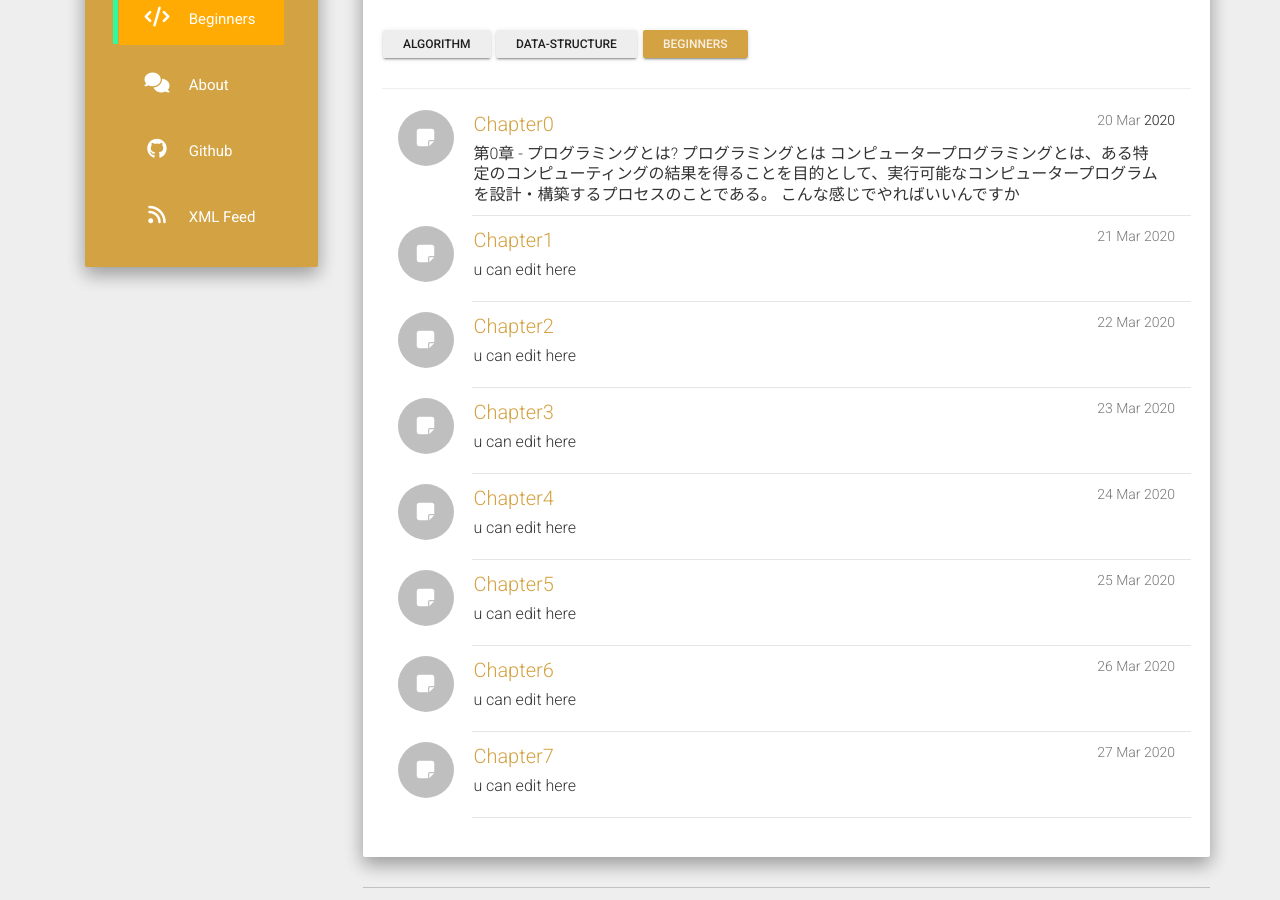
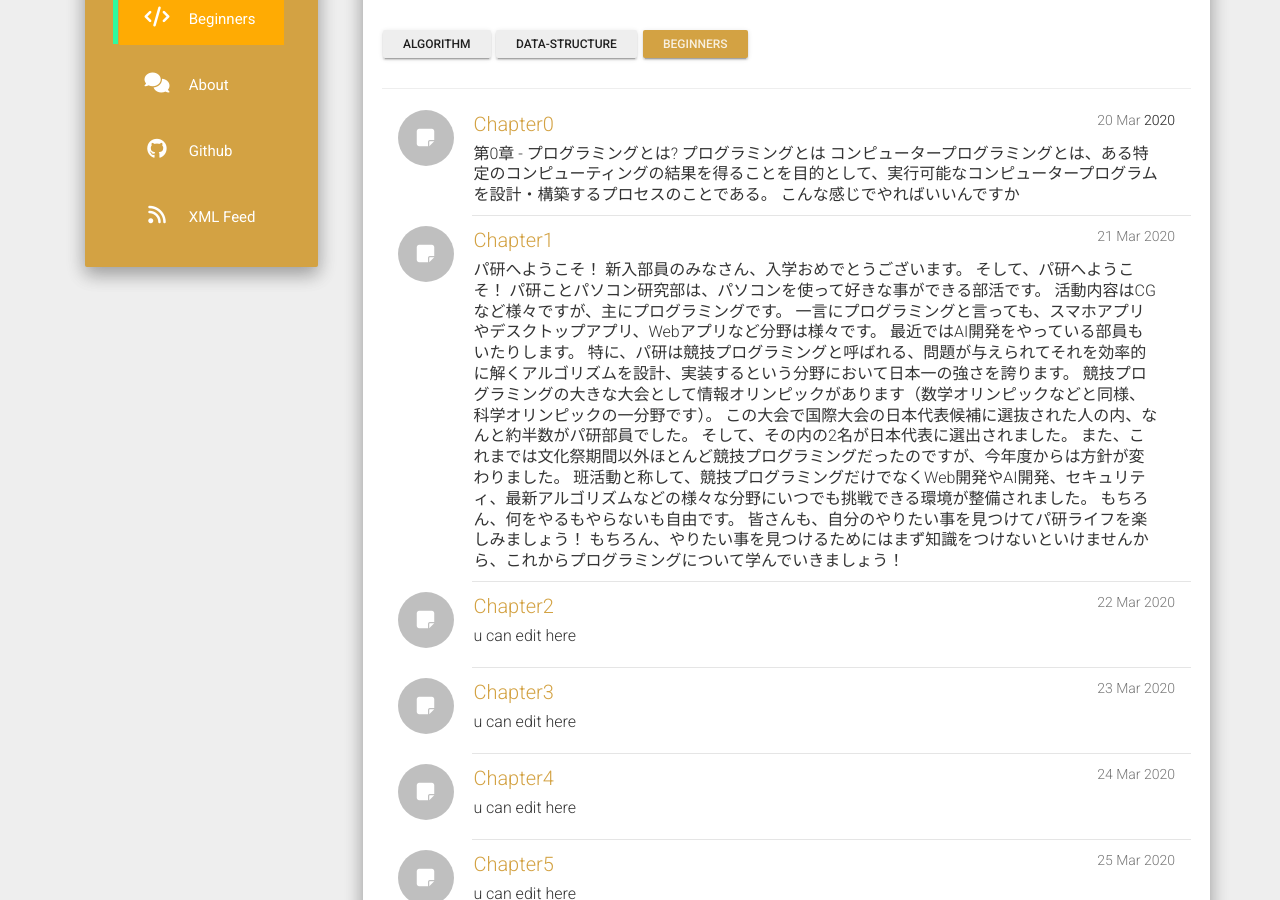
Before and after one commit to TKPaken/beginners, a Jekyll site: the page built from category/beginners.md, in a window 1280 px wide and 900 px high, scrolled down 329 px. Built offline with Jekyll 4.4.1, drawn with Linux system fonts in a browser that asks for light colours; nearby versions of some CDN libraries.

Commit message:
Edit chapter1

```diff
--- a/_posts/2020-3-21-chapter1.md
+++ b/_posts/2020-3-21-chapter1.md
@@ -5,5 +5,36 @@ date: 2020-03-21
 categories: beginners
 mathjax: true
 ---
+# パ研へようこそ！
 
-# u can edit here
+<img src="/beginners/assets/chapter1/computer_programming_man.png" width="30%" alt="部員の様子" align="right">
+
+新入部員のみなさん、入学おめでとうございます。
+
+そして、パ研へようこそ！
+
+パ研ことパソコン研究部は、パソコンを使って好きな事ができる部活です。
+
+活動内容はCGなど様々ですが、主に**プログラミング**です。
+
+一言にプログラミングと言っても、スマホアプリやデスクトップアプリ、Webアプリなど分野は様々です。
+
+最近ではAI開発をやっている部員もいたりします。
+
+特に、パ研は**競技プログラミング**と呼ばれる、問題が与えられてそれを効率的に解くアルゴリズムを設計、実装するという分野において日本一の強さを誇ります。
+
+競技プログラミングの大きな大会として情報オリンピックがあります（数学オリンピックなどと同様、科学オリンピックの一分野です）。
+
+この大会で国際大会の日本代表候補に選抜された人の内、なんと約半数がパ研部員でした。
+
+そして、その内の2名が日本代表に選出されました。
+
+また、これまでは文化祭期間以外ほとんど競技プログラミングだったのですが、今年度からは方針が変わりました。
+
+班活動と称して、競技プログラミングだけでなくWeb開発やAI開発、セキュリティ、最新アルゴリズムなどの**様々な分野にいつでも挑戦できる**環境が整備されました。
+
+もちろん、何をやるもやらないも自由です。
+
+皆さんも、自分のやりたい事を見つけてパ研ライフを楽しみましょう！
+
+もちろん、やりたい事を見つけるためにはまず知識をつけないといけませんから、これからプログラミングについて学んでいきましょう！
```
Also changed, not shown: 4 other files.
